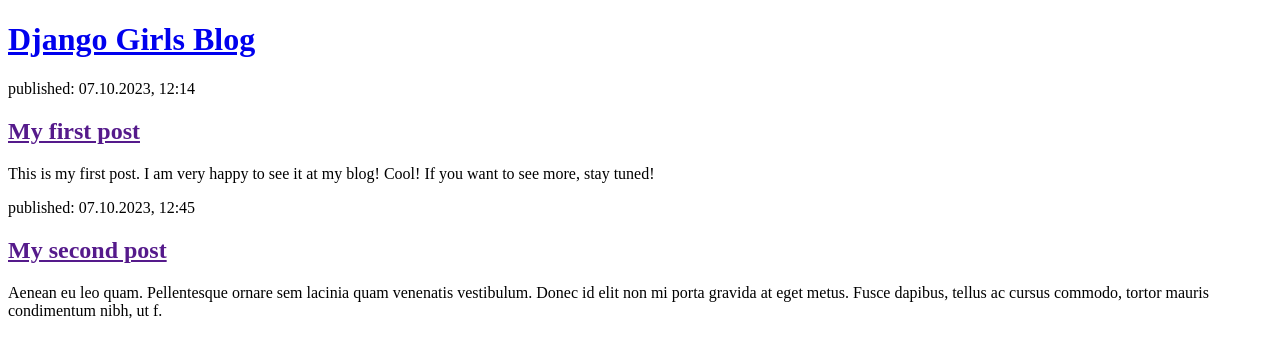
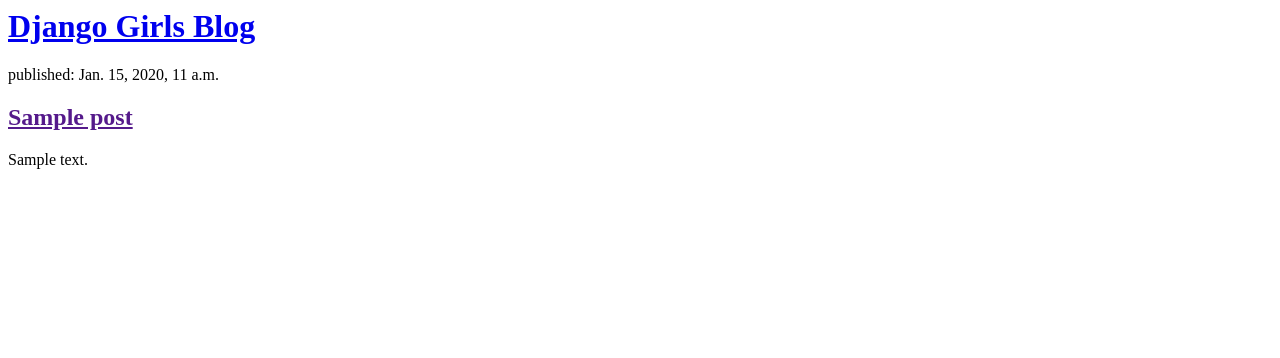
Before and after one commit to vivignutz/django-girls-workshop, a Django app: page / in a window 1280 px wide. Shown: the top 358 px of the page. Run offline with Django 3.2, Linux system fonts and the light colour scheme; tables that the repository leaves empty hold one stand-in row (values such as "Sample post").

Commit message:
Modified templates to display posts from database.

```diff
--- a/blog/templates/blog/post_list.html
+++ b/blog/templates/blog/post_list.html
@@ -1,23 +1,13 @@
-<!DOCTYPE html>
-<html>
-    <head>
-        <title>Django Girls blog</title>
-    </head>
-    <body>
-        <header>
-            <h1><a href="/">Django Girls Blog</a></h1>
-        </header>
+<header>
+    <h1><a href="/">Django Girls Blog</a></h1>
+</header>
 
-        <article>
-            <time>published: 07.10.2023, 12:14</time>
-            <h2><a href="">My first post</a></h2>
-            <p>This is my first post. I am very happy to see it at my blog! Cool! If you want to see more, stay tuned!</p>
-        </article>
+{% for post in posts %}
 
-        <article>
-            <time>published: 07.10.2023, 12:45</time>
-            <h2><a href="">My second post</a></h2>
-            <p>Aenean eu leo quam. Pellentesque ornare sem lacinia quam venenatis vestibulum. Donec id elit non mi porta gravida at eget metus. Fusce dapibus, tellus ac cursus commodo, tortor mauris condimentum nibh, ut f.</p>
-        </article>
-    </body>
-</html>
+    <article>
+        <time>published: {{ post.published_date }}</time>
+        <h2><a href="">{{ post.title }}</a></h2>
+        <p>{{ post.text|linebreaksbr }}</p>
+    </article>
+
+{% endfor %}
--- a/blog/views.py
+++ b/blog/views.py
@@ -1,5 +1,8 @@
 from django.shortcuts import render
+from django.utils import timezone
+from .models import Post
 
 
 def post_list(request):
-    return render(request, 'blog/post_list.html', {})
+    posts = Post.objects.filter(published_date__lte=timezone.now()).order_by('published_date')
+    return render(request, 'blog/post_list.html', {'posts': posts})
```
